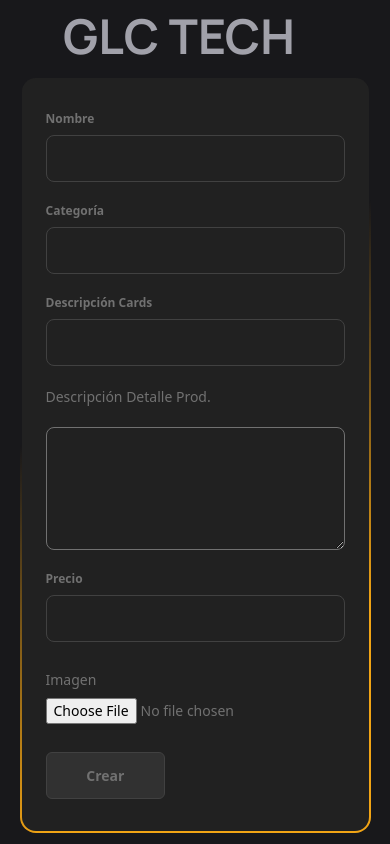
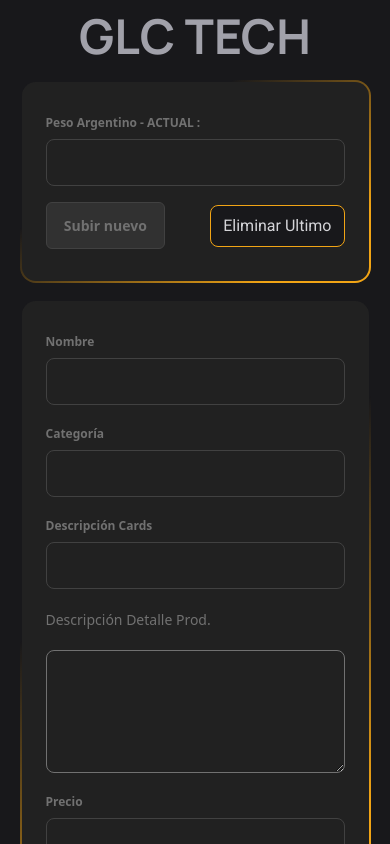
Before and after one commit to Najdorf12/glc-tech, a React (Vite) app: page /admin in a window 390 px wide. Shown: the top 844 px of the page. Built offline with nearby package versions, Linux system fonts and the light colour scheme; no server answers.

Commit message:
add Ars Usd Converter

```diff
--- /dev/null
+++ b/src/components/ArsPriceForm.jsx
@@ -0,0 +1,60 @@
+import { useForm } from "react-hook-form";
+import { useState, useEffect } from "react";
+import axios from "axios";
+
+const ArsPriceForm = () => {
+  const {
+    handleSubmit,
+    register,
+    formState: { errors },
+  } = useForm();
+
+  const [ARSPrice, setARSPrice] = useState([]);
+  const getARSPrice = () => {
+    axios
+      .get("https://glctech-backend.onrender.com/api/usdPrice")
+      .then((res) => setARSPrice(res.data))
+      .catch((error) => console.error(error));
+  };
+
+  useEffect(() => {
+    getARSPrice();
+  }, []);
+
+  const submit = (data) => {
+    const newArsPrice = {
+      usdPrice: data.arsPrice,
+    };
+    axios
+      .post("https://glctech-backend.onrender.com/api/usdprice", newArsPrice)
+      .catch((error) => console.error(error));
+  };
+  const deleteArsPrice = (id) => {
+    axios
+      .delete(`https://glctech-backend.onrender.com/api/usdprice/${id}`)
+      .catch((error) => console.error(error));
+  };
+  return (
+    <section className="form-container mt-5">
+      <form onSubmit={handleSubmit(submit)}>
+        <div className="form-group">
+          <label htmlFor="arsPrice">Peso Argentino - ACTUAL : {ARSPrice[0]?.usdPrice}</label>
+          <input name="arsPrice" id="arsPrice" {...register("arsPrice")} />
+        </div>
+        <div className="flex justify-between items-center mt-2">
+          <button type="submit" className="form-submit-btn">
+            Subir nuevo
+          </button>
+          <button
+            onClick={() => deleteArsPrice(ARSPrice[0]?._id)}
+            className="py-2 px-3 bg-zinc-900 text-zinc-300 border border-[#f1a415]  mt-2 rounded-lg font-text text-base  "
+          >
+            Eliminar Ultimo
+          </button>
+        </div>
+      </form>
+    </section>
+  );
+};
+
+export default ArsPriceForm;
--- a/src/components/Card.jsx
+++ b/src/components/Card.jsx
@@ -1,7 +1,7 @@
 import imgPhone from "../assets/phone-images/MOTOROLA/MOTO G13.webp";
 import { Link } from "react-router-dom";
 
-const Card = ({ product }) => {
+const Card = ({ product, arsPrice }) => {
   return (
     <>
       <div className="card-container w-[175px] h-[18.9rem] sm:w-[190px] sm:h-[19.5rem] md:w-[260px] md:h-[26.3rem] md: hover:scale-105 duration-500">
@@ -36,7 +36,7 @@ const Card = ({ product }) => {
             </a>
           </button>
           <p className="absolute right-0 bottom-0 mr-2 mb-[5px] md:mb-[3px] text-[.80rem] sm:text-sm sm:mr-2 md:text-lg md:mr-4 font-semibold text-[#f1a415]">
-            $USD {product.price}
+            $ {product.price * arsPrice[0]?.usdPrice}
           </p>
         </article>
       </div>
--- a/src/pages/AdminForm.jsx
+++ b/src/pages/AdminForm.jsx
@@ -1,5 +1,6 @@
 import { Link } from "react-router-dom";
 import CardProductsAdmin from "../components/CardProductsAdmin";
+import ArsPriceForm from "../components/ArsPriceForm";
 import { useForm } from "react-hook-form";
 import { useState, useEffect } from "react";
 import axios from "axios";
@@ -64,10 +65,12 @@ const AdminForm = () => {
   return (
     <section className="relative w-full bg-zinc-900 min-h-screen flex flex-col items-center pt-3 pb-10  lg:pb-0 xl:flex-row xl:justify-start xl:gap-6 2xl:gap-24">
       <Link to="/">
-        <h2 className="font-title text-5xl sm:text-6xl font-bold text-zinc-400 lg:self-end lg:absolute lg:top-0 lg:right-0 mr-8 lg:pb-2">
+        <h2 className="font-title text-5xl sm:text-6xl font-bold text-zinc-400 lg:self-end lg:absolute lg:top-0 lg:right-0 lg:mr-8 lg:pb-2">
           GLC TECH
         </h2>
       </Link>
+      <ArsPriceForm />
+
       <div className="form-container mt-4">
         <form
           onSubmit={handleSubmit(submit)}
@@ -100,13 +103,17 @@ const AdminForm = () => {
             />
           </div>
 
-            <label className="text-[#717171] " htmlFor="description2">Descripción Detalle Prod.</label>
-            <textarea className="text-gray-200 bg-[#212121] border border-[#717171] rounded-lg p-2"
-              name="description2"
-              id="description2"
-              {...register("description2")}
-              rows="5" cols="33"
-            />
+          <label className="text-[#717171] " htmlFor="description2">
+            Descripción Detalle Prod.
+          </label>
+          <textarea
+            className="text-gray-200 bg-[#212121] border border-[#717171] rounded-lg p-2"
+            name="description2"
+            id="description2"
+            {...register("description2")}
+            rows="5"
+            cols="33"
+          />
 
           <div className="form-group">
             <label htmlFor="Price">Precio</label>
--- a/src/pages/Store.jsx
+++ b/src/pages/Store.jsx
@@ -5,6 +5,14 @@ import Card from "../components/Card";
 const Store = () => {
   const btns = ["Todos", "Motorola", "Xiaomi", "Samsung"];
   const [allProducts, setAllProducts] = useState([]);
+  const [ARSPrice,setARSPrice] = useState([])
+
+  const getARSPrice = () => {
+    axios
+    .get("https://glctech-backend.onrender.com/api/usdPrice")
+    .then((res) => setARSPrice(res.data))
+    .catch((error) => console.error(error));
+  }
 
   const getProducts = () => {
     axios
@@ -21,6 +29,7 @@ const Store = () => {
   };
 
   useEffect(() => {
+    getARSPrice();
     getProducts();
   }, []);
 
@@ -50,7 +59,7 @@ const Store = () => {
           ))}
         </div>
         {allProducts?.map((product, i) => (
-          <Card key={i} product={product} />
+          <Card key={i} product={product} arsPrice ={ARSPrice} />
         ))}
       </section>
     </>
```
